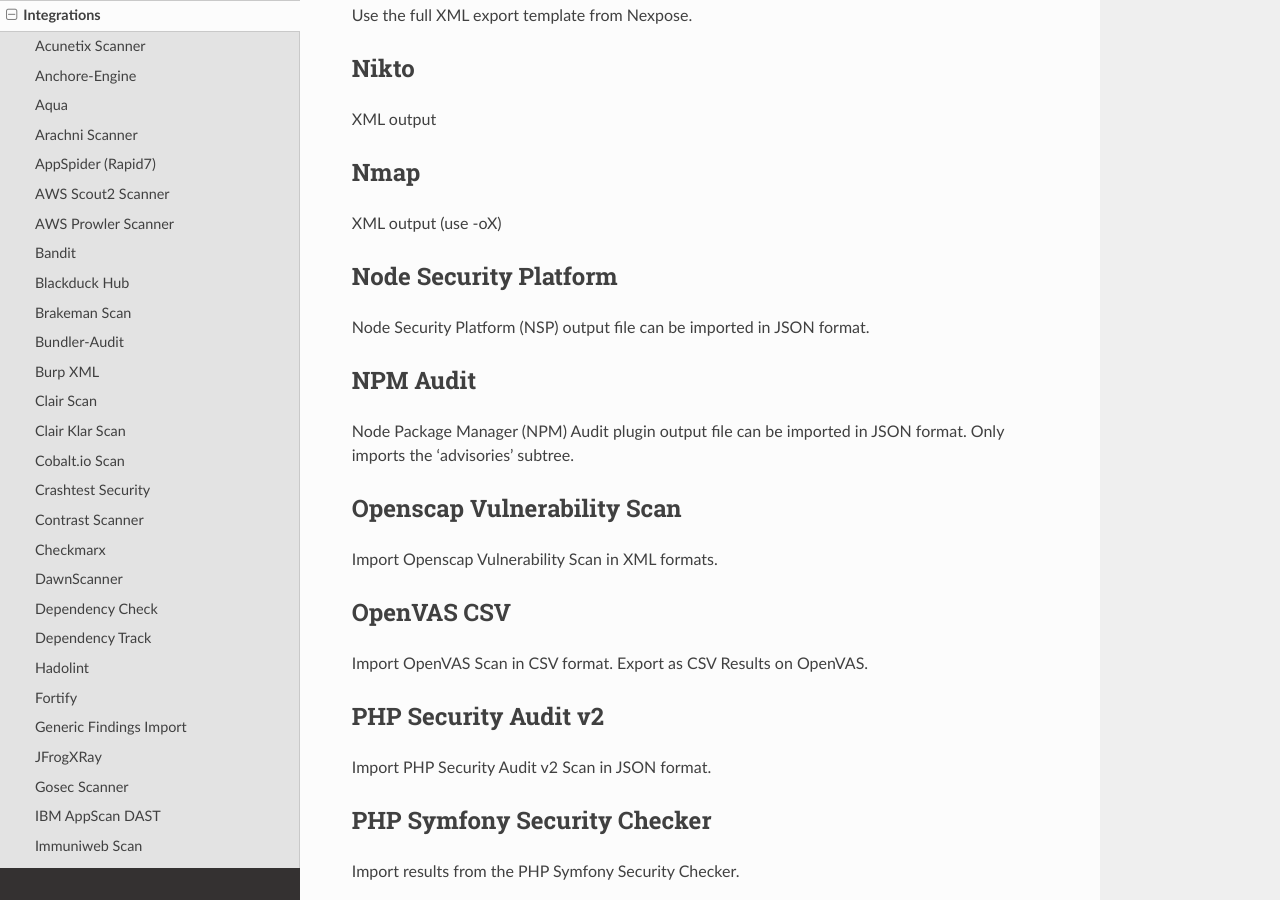
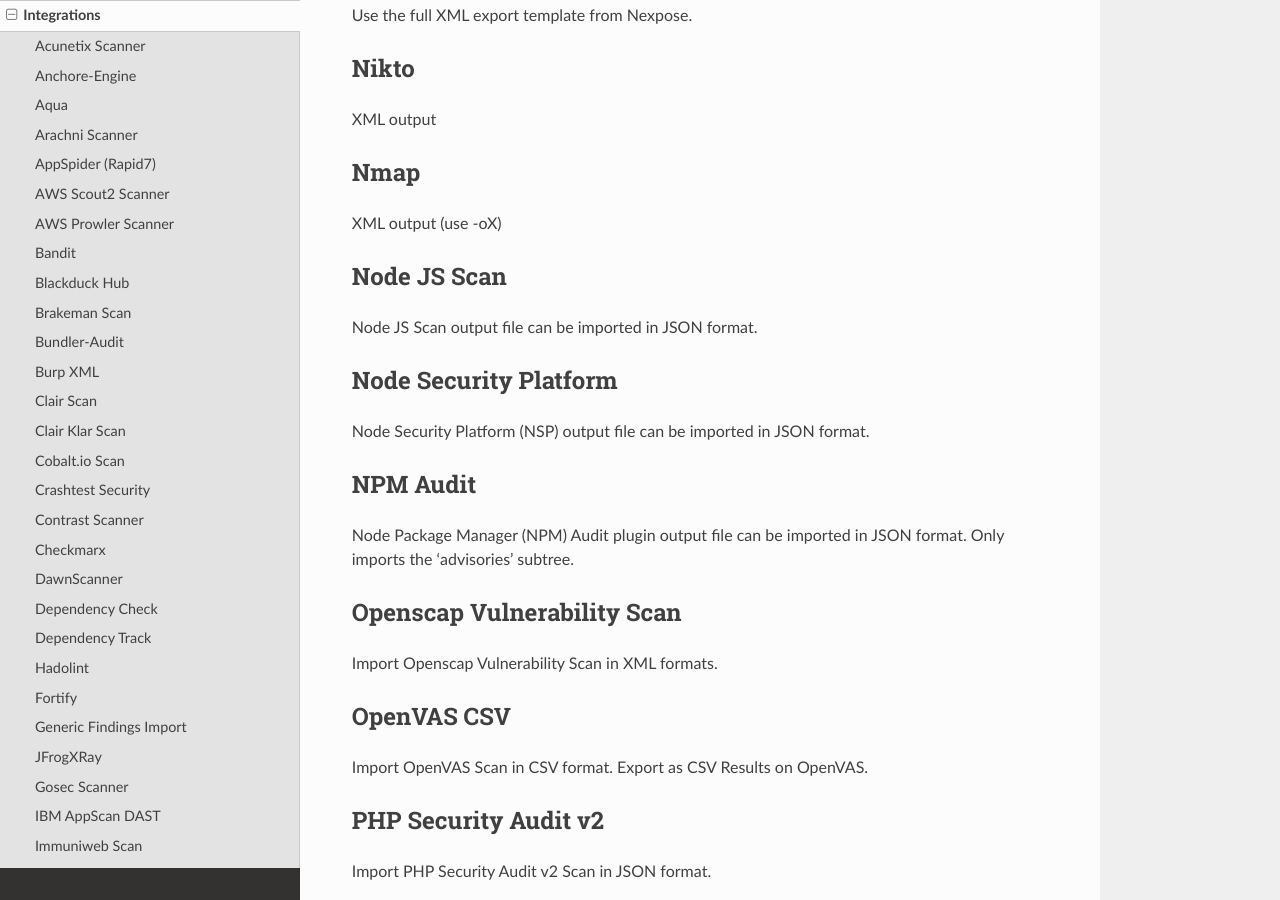
Before and after one commit to DefectDojo/Documentation, a Sphinx documentation site: the page built from docs/integrations.rst, in a window 1280 px wide and 900 px high, scrolled down 4014 px. Built offline with Sphinx 7.4.7 and the Read the Docs theme 2.0.0, drawn with Linux system fonts in a browser that asks for light colours.

Commit message:
Add Node JS Scan to import list

```diff
--- a/docs/integrations.rst
+++ b/docs/integrations.rst
@@ -154,6 +154,10 @@
 Nmap
 ----
 XML output (use -oX)
+
+Node JS Scan
+----------------------
+Node JS Scan output file can be imported in JSON format.
 
 Node Security Platform
 ----------------------
```
